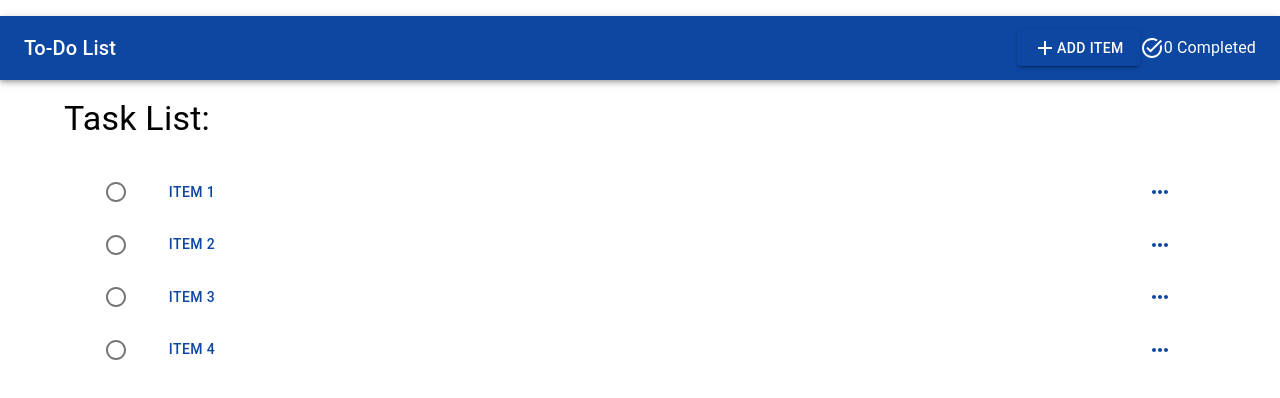
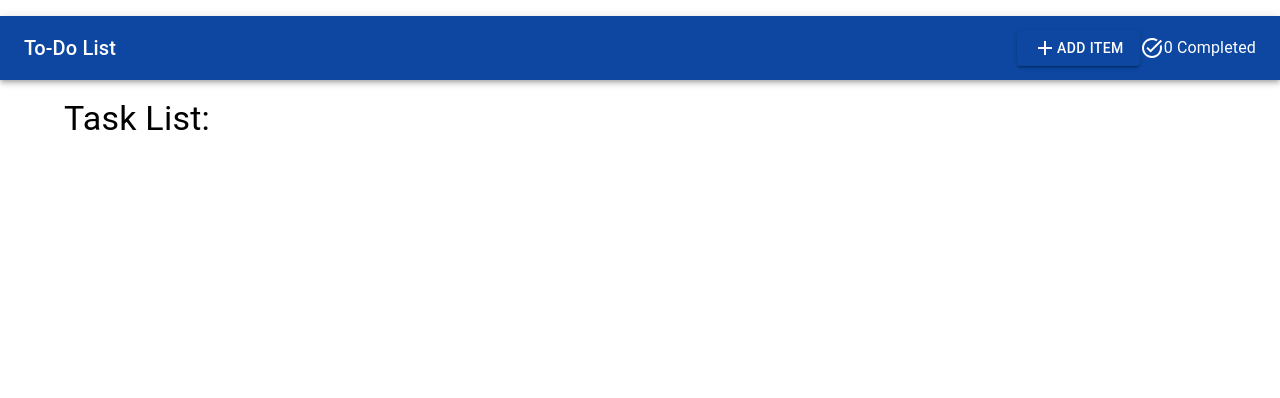
Before and after one commit to hewitson-j/new-todo-list, a React (Vite) app: page / in a window 1280 px wide. Shown: the top 398 px of the page. Built offline with nearby package versions, Linux system fonts and the light colour scheme.

Commit message:
Added context provider, updated item menu to delete task by ID.

```diff
--- a/src/App.tsx
+++ b/src/App.tsx
@@ -1,6 +1,6 @@
 import { Container, Typography } from "@mui/material";
 import AppHeader from "./components/AppHeader";
-import TaskList from "./components/TaskList";
+import Tasks from "./components/Tasks";
 
 function App() {
   return (
@@ -9,7 +9,7 @@ function App() {
       <Container>
         <br></br>
         <Typography variant="h4">Task List:</Typography>
-        <TaskList />
+        <Tasks />
       </Container>
     </>
   );
--- a/src/components/FormModal.tsx
+++ b/src/components/FormModal.tsx
@@ -9,8 +9,9 @@ import PrioritySelect from "./PrioritySelect";
 import DatePickerInput from "./DatePickerInput";
 import TagManager from "./TagManager";
 import { useState } from "react";
+import { useTasks } from "./TasksProvider";
 
-import itemEntries from "./ItemEntries";
+// import itemEntries from "./ItemEntries";
 
 const style = {
   position: "absolute",
@@ -24,16 +25,20 @@ const style = {
   p: 4,
 };
 
+// TODO: Add event handler to add new task to tasks
 export default function FormModal() {
-  const [entryId, setEntryId] = useState(itemEntries.length);
   const [open, setOpen] = useState(false);
   const [title, setTitle] = useState("");
   const [description, setDescription] = useState("");
   const [location, setLocation] = useState("");
   const [projectId, setProjectId] = useState("");
   const [priority, setPriority] = useState("low");
-  const [dueDate, setDueDate] = useState<Date | null>(new Date());
+  // const [dueDate, setDueDate] = useState<Date | null>(new Date());
   const [tags, setTags] = useState<string[]>([]);
+
+  const { addTask } = useTasks();
+
+  // const [itemEntries]
 
   const handleOpen = () => setOpen(true);
   const handleClose = () => {
@@ -46,7 +51,7 @@ export default function FormModal() {
     setLocation("");
     setProjectId("");
     setPriority("low");
-    setDueDate(new Date());
+    // setDueDate(new Date());
     setTags([]);
   };
 
@@ -57,7 +62,8 @@ export default function FormModal() {
   const handleSave = () => {
     console.log(priority);
     const newItem = {
-      id: entryId,
+      // TODO: Change ID to UUID;
+      id: (Math.round(Math.random() * 1000)).toString(),
       title: title,
       description: description,
       isCompleted: false,
@@ -68,10 +74,12 @@ export default function FormModal() {
       tags: tags,
     };
 
-    itemEntries.push(newItem);
-    setEntryId(entryId + 1);
+    addTask?.(newItem);
 
-    console.log(itemEntries);
+    // itemEntries.push(newItem);
+    // setEntryId(entryId + 1);
+
+    // console.log(itemEntries);
 
     handleClose();
   };
@@ -159,9 +167,6 @@ export default function FormModal() {
             <DatePickerInput id="reminder" label="Reminder" />
           </div>
           <TagManager tags={tags} onTagsChange={handleTagsChange} />
-          {/* Create input
-          when user blurs or clicks on add, then append new tag to end of tags array
-          once they click on submit, it goes into permanent state */}
           <div
             style={{
               display: "flex",
--- a/src/components/ItemEntries.tsx
+++ b/src/components/ItemEntries.tsx
@@ -1,5 +1,5 @@
-interface TodoItem {
-  id: number;
+export interface Task {
+  id: string;
   title: string;
   description?: string;
   isCompleted: boolean;
@@ -11,55 +11,4 @@ interface TodoItem {
   projectId?: string;
 }
 
-const itemEntries: TodoItem[] = [
-  {
-    id: 0,
-    title: "Item 1",
-    description: "This is a default item.",
-    isCompleted: false,
-    dueDate: new Date(Date.now()),
-    priority: "high",
-    reminderDateTime: undefined,
-    location: "Office",
-    tags: ["Tag 1", "Tag 2"],
-    projectId: "Project 1",
-  },
-  {
-    id: 1,
-    title: "Item 2",
-    description: "This is a default item.",
-    isCompleted: false,
-    dueDate: new Date(Date.now()),
-    priority: undefined,
-    reminderDateTime: undefined,
-    location: undefined,
-    tags: [],
-    projectId: undefined,
-  },
-  {
-    id: 2,
-    title: "Item 3",
-    description: "This is a default item.",
-    isCompleted: false,
-    dueDate: new Date(Date.now()),
-    priority: undefined,
-    reminderDateTime: undefined,
-    location: undefined,
-    tags: [],
-    projectId: undefined,
-  },
-  {
-    id: 3,
-    title: "Item 4",
-    description: "This is a default item.",
-    isCompleted: false,
-    dueDate: new Date(Date.now()),
-    priority: undefined,
-    reminderDateTime: undefined,
-    location: undefined,
-    tags: [],
-    projectId: undefined,
-  },
-];
-
-export default itemEntries;
+export type Tasks = Task[];
--- a/src/components/ItemModal.tsx
+++ b/src/components/ItemModal.tsx
@@ -3,7 +3,7 @@ import Box from "@mui/material/Box";
 import Button from "@mui/material/Button";
 import Typography from "@mui/material/Typography";
 import Modal from "@mui/material/Modal";
-import ItemMenu from "./ItemMenu";
+import TaskMenu from "./TaskMenu";
 import CloseIcon from "@mui/icons-material/Close";
 
 const style = {
@@ -19,6 +19,7 @@ const style = {
 };
 
 interface ItemModalProps {
+  id: string;
   title: string;
   description?: string;
   dueDate?: Date;
@@ -29,6 +30,7 @@ interface ItemModalProps {
 }
 
 export default function ItemModal({
+  id,
   title,
   description,
   dueDate,
@@ -58,7 +60,7 @@ export default function ItemModal({
               </Typography>
             </div>
             <div style={{ display: "flex", justifyContent: "space-between" }}>
-              <ItemMenu />
+              <TaskMenu taskId={id} />
               <Button onClick={handleClose}>
                 <CloseIcon />
               </Button>
--- a/src/components/TaskList.tsx
+++ b/src/components/Tasks.tsx
@@ -6,37 +6,43 @@ import ListItemIcon from "@mui/material/ListItemIcon";
 import ListItemText from "@mui/material/ListItemText";
 import { Container } from "@mui/material";
 
-import { useState } from "react";
-import itemEntries from "./ItemEntries";
+// import { useState } from "react";
+// import itemEntries from "./ItemEntries";
 import ItemModal from "./ItemModal";
-import ItemMenu from "./ItemMenu";
+import TaskMenu from "./TaskMenu";
 
 // Icon Components
 import CircleOutlinedIcon from "@mui/icons-material/CircleOutlined";
-import CheckCircleOutlineOutlinedIcon from "@mui/icons-material/CheckCircleOutlineOutlined";
+// import CheckCircleOutlineOutlinedIcon from "@mui/icons-material/CheckCircleOutlineOutlined";
 import Tooltip from "@mui/material/Tooltip/Tooltip";
+import { Tasks } from "./ItemEntries";
+import { useTasks } from "./TasksProvider";
 
-export default function TaskList() {
-  const [completedItems, setCompletedItems] = useState(
-    itemEntries.map((item) => item.isCompleted)
-  );
+export default function Tasks() {
+  // root value
 
-  const handleToggleCompleted = (index: number) => {
-    setCompletedItems((prevCompletedItems) => {
-      const newCompletedItems = [...prevCompletedItems];
-      newCompletedItems[index] = !newCompletedItems[index];
-      return newCompletedItems;
-    });
-  };
+  const { tasks } = useTasks();
+
+  // Computed Value
+  // const [completedTasks, setCompletedTasks] = useState<Tasks>([]);
+
+  // TODO:
+  // const handleToggleCompleted = (index: number) => {
+  //   // setCompletedItems((prevCompletedItems) => {
+  //   //   const newCompletedItems = [...prevCompletedItems];
+  //   //   newCompletedItems[index] = !newCompletedItems[index];
+  //   //   return newCompletedItems;
+  //   // });
+  // };
 
   return (
     <>
       <br />
       <Container>
         <List sx={{ width: "100%", bgcolor: "background.paper" }}>
-          {itemEntries.map((item, index) => {
+          {tasks?.map((item, index) => {
             const labelId = `checkbox-list-label-${index}`;
-            const isCompleted = completedItems[index];
+            // const isCompleted = completedTasks[index];
 
             return (
               <div key={index}>
@@ -60,7 +66,10 @@ export default function TaskList() {
                     }}
                   >
                     <ListItemIcon>
-                      {!isCompleted ? (
+                      <CircleOutlinedIcon color="inherit" />
+
+                      {/* TODO: Add new logic to change circle icon on Task isCompleted */}
+                      {/* {!isCompleted ? (
                         <CircleOutlinedIcon
                           color="inherit"
                           onClick={() => handleToggleCompleted(index)}
@@ -70,10 +79,11 @@ export default function TaskList() {
                           color="success"
                           onClick={() => handleToggleCompleted(index)}
                         />
-                      )}
+                      )} */}
                     </ListItemIcon>
                     <ListItemText id={labelId}>
                       <ItemModal
+                        id={item.id}
                         title={item.title}
                         description={item.description}
                         dueDate={item.dueDate}
@@ -85,7 +95,7 @@ export default function TaskList() {
                     </ListItemText>
                   </ListItemButton>
                   <Tooltip title="More" arrow>
-                    <ItemMenu />
+                    <TaskMenu taskId={item.id} />
                   </Tooltip>
                 </ListItem>
               </div>
--- /dev/null
+++ b/src/components/TasksProvider.tsx
@@ -0,0 +1,44 @@
+import { ReactNode, createContext, useContext, useState } from "react";
+import { Task, Tasks } from "./ItemEntries";
+
+const TaskContext = createContext<{
+  tasks?: Tasks;
+  addTask?: (newTask: Task) => void;
+  removeTaskById?: (taskId: Task["id"]) => void;
+}>({});
+
+// eslint-disable-next-line react-refresh/only-export-components
+export function useTasks() {
+  return useContext(TaskContext);
+}
+
+function TasksProvider({ children }: { children: ReactNode }) {
+  const [tasks, setTasks] = useState<Tasks>([]);
+
+  function addTask(newTask: Task) {
+    setTasks([...tasks, newTask]);
+  }
+
+  function removeTaskById(taskId: Task["id"]) {
+    // Filter out item by id
+    const tasksToKeep = tasks.filter((task) => {
+      return task.id !== taskId;
+    });
+
+    setTasks(tasksToKeep);
+  }
+
+  return (
+    <TaskContext.Provider
+      value={{
+        tasks,
+        addTask,
+        removeTaskById,
+      }}
+    >
+      {children}
+    </TaskContext.Provider>
+  );
+}
+
+export default TasksProvider;
--- a/src/main.tsx
+++ b/src/main.tsx
@@ -3,11 +3,14 @@ import ReactDOM from "react-dom/client";
 import App from "./App.tsx";
 import "./index.css";
 import ThemeProvider from "./components/ThemeProvider.tsx";
+import TasksProvider from "./components/TasksProvider.tsx";
 
 ReactDOM.createRoot(document.getElementById("root")!).render(
   <React.StrictMode>
     <ThemeProvider>
-      <App />
+      <TasksProvider>
+        <App />
+      </TasksProvider>
     </ThemeProvider>
   </React.StrictMode>
 );
```
Also changed, not shown: src/components/DatePickerInput.tsx (+12 -1 lines), src/components/TaskMenu.tsx (renamed from src/components/ItemMenu.tsx, +10 -2 lines).
